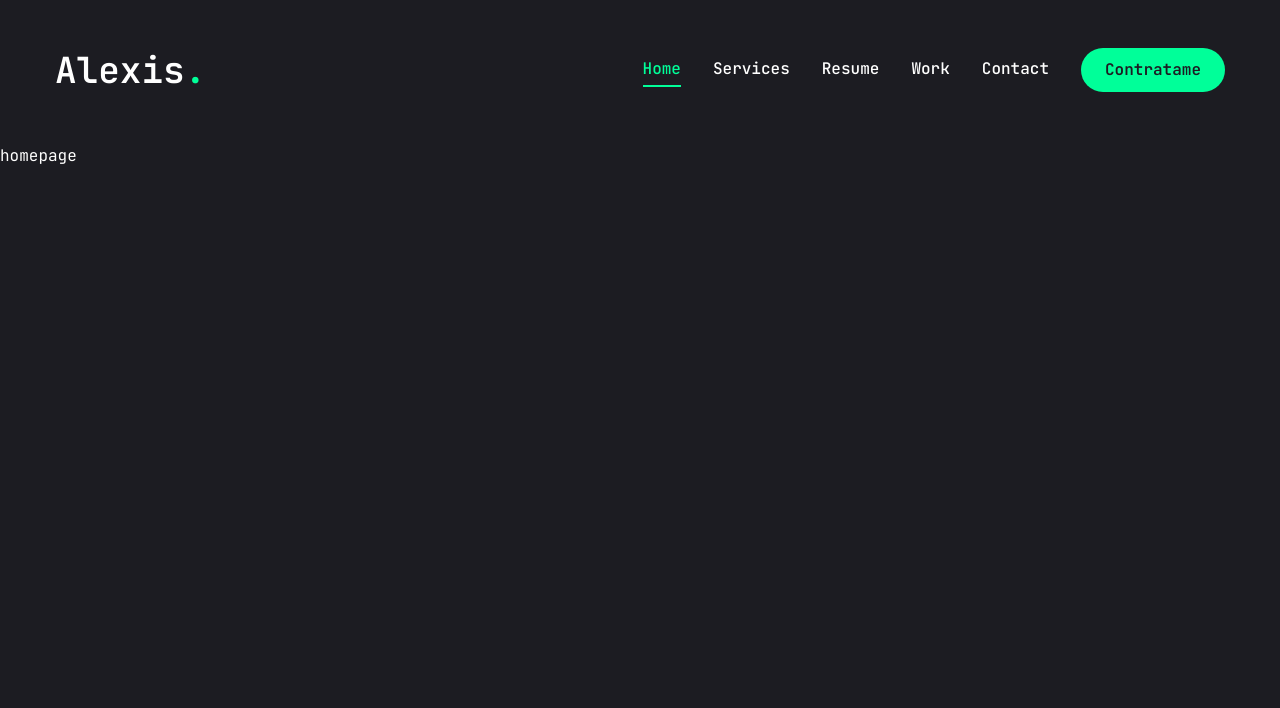
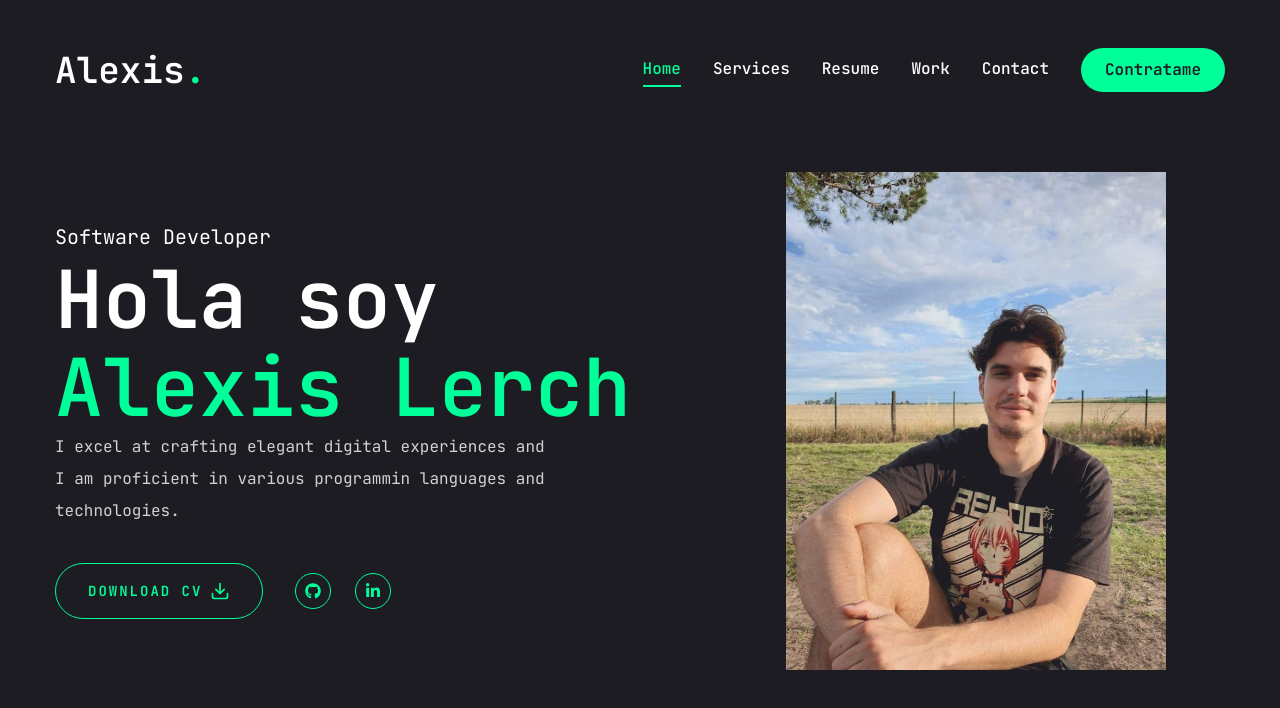
Before and after one commit to AlexisLerch/Portafolio-NextJS-AlexisLerch, a Next.js app: page / in a window 1280 px wide. Shown: the top 708 px of the page. Built offline with nearby package versions, Linux system fonts and the light colour scheme.

Commit message:
Comenzando con la pagina de inicio, agregue titulo, boton para descargar cv y socials, y por ultimo foto con animacion

```diff
--- a/app/globals.css
+++ b/app/globals.css
@@ -6,4 +6,13 @@
   body {
     @apply font-primary bg-primary text-white leading-loose;
   }
+  .h1 {
+    @apply text-[48px] xl:text-[80px] leading-[1.1] font-semibold;
+  }
+  .h2 {
+    @apply text-[36px] xl:text-[48px] leading-[1.1] font-semibold;
+  }
+  .h3 {
+    @apply text-[20px] xl:text-[24px] leading-[1.1] font-semibold;
+  }
 }
--- a/app/page.jsx
+++ b/app/page.jsx
@@ -1,5 +1,41 @@
-export default function Home() {
+import { Button } from "@/components/ui/button";
+import { FiDownload } from "react-icons/fi";
+
+// componentes
+import Social from "@/components/Social";
+import Photo from "@/components/Photo";
+
+const Home = () => {
   return (
-   <main>homepage</main>
-  );
+    <section className="h-full">
+      <div className="container mx-auto h-full">
+        <div className="flex flex-col xl:flex-row items-center justify-between xl:pt-8 xl:pb-24">
+          {/* text */}
+          <div className="text-center xl:text-left">
+            <span className="text-xl">Software Developer</span>
+            <h1 className="h1">Hola soy <br /> <span className="text-accent">Alexis Lerch</span></h1>
+            <p className="max-w-[500px] mb-9 text-white/80">I excel at crafting elegant digital experiences and I am proficient in various programmin languages and technologies.</p>
+
+            {/* boton y social */}
+            <div className="flex flex-col xl:flex-row items-center gap-8">
+              <Button variant="outline" size="lg" className="uppercase flex items-center gap-2">
+                <span>Download CV</span>
+                <FiDownload className="text-xl" />
+              </Button>
+              <div className="mb-8 xl:mb-0">
+                <Social containerStyles="flex gap-6" iconStyles="w-9 h-9 border border-accent rounded-full flex justify-center items-center text-accent text-base hover:bg-accent hover:text-primary hover:transition-all duration-500" />
+              </div>
+            </div>
+          </div>
+
+          {/* photo */}
+          <div>
+            <Photo />
+          </div>
+        </div>
+      </div>
+    </section>
+  )
 }
+
+export default Home
--- /dev/null
+++ b/components/Photo.jsx
@@ -0,0 +1,30 @@
+"use client";
+
+import { motion } from "framer-motion";
+import Image from "next/image";
+
+const Photo = () => {
+  return (
+    <div className="w-full h-full relative">
+        <motion.div
+        initial={{opacity: 0}}
+        animate={{
+            opacity: 1,
+            transition: {delay: 2, duration: 0.4, ease: "easeIn"},
+            }}
+        >
+            <motion.div
+            initial={{opacity: 0}}
+            animate={{
+                opacity: 1,
+                transition: {delay: 2.4, duration: 0.4, ease: "easeInOut"},
+            }}
+            className="w-[298px] h-[298px] xl:w-[498px] xl:h-[498px] mix-blend-lighten">
+                <Image src="/assets1/alexis.jpg" priority quality={100} fill alt="" className="object-contain" />
+            </motion.div>
+        </motion.div>
+    </div>
+  )
+}
+
+export default Photo
--- /dev/null
+++ b/components/Social.jsx
@@ -0,0 +1,24 @@
+import Link from "next/link"
+
+import {FaGithub, FaLinkedinIn,} from 'react-icons/fa'
+
+const socials = [
+    {icon: <FaGithub />, path: ''},
+    {icon: <FaLinkedinIn />, path: ''},
+]
+
+const Social = ({containerStyles, iconStyles}) => {
+  return (
+    <div className={containerStyles}>
+        {socials.map((item, index) => {
+            return (
+            <Link key={index} href={item.path} className={iconStyles}>
+                {item.icon}
+            </Link>
+        );
+        })}
+    </div>
+  )
+}
+
+export default Social
```
Also changed, not shown: public/assets1/alexis.jpg (added).
